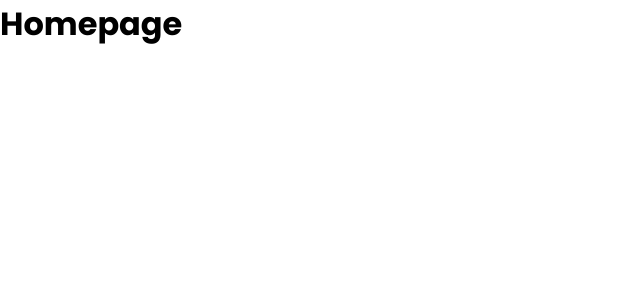
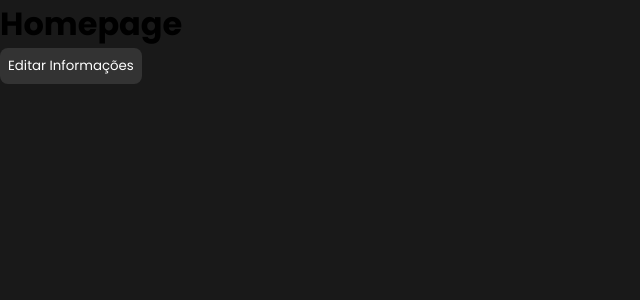
Before and after one commit to mikaellmiguel/Frontend-Tasks-Management, a React (Vite) app: page / in a window 1280 px wide. Shown: the top 300 px of the page, without its empty margins (0-640 px from the left). Built offline with nearby package versions, Linux system fonts and the light colour scheme.

Commit message:
feat: criação do componente Button

```diff
--- /dev/null
+++ b/src/components/Button/index.jsx
@@ -0,0 +1,10 @@
+/* eslint-disable react/prop-types */
+import { Container } from "./styles";
+
+export const Button = ({text, ...rest }) => {
+    return (
+        <Container {...rest}>
+            {text}
+        </Container>
+    );
+};
--- /dev/null
+++ b/src/components/Button/styles.js
@@ -0,0 +1,10 @@
+import styled from "styled-components";
+
+export const Container = styled.button`
+  background-color: ${(props) => props.backgroundColor || "#444444"};
+  color: ${(props) => props.color || "#FFFFFF"};
+  padding: 0.5rem;
+  border: none;
+  cursor: pointer;
+  border-radius: 0.5rem;
+`;
--- a/src/pages/Homepage/index.jsx
+++ b/src/pages/Homepage/index.jsx
@@ -1,7 +1,11 @@
+import { Button } from "../../components/Button";
+import { Container } from "./styles";
+
 export function Homepage() {
   return (
-    <div>
+    <Container>
       <h1>Homepage</h1>
-    </div>
+      <Button text="Editar Informações" backgroundColor="#333333" />
+    </Container>
   );
 }
--- a/src/pages/Homepage/styles.js
+++ b/src/pages/Homepage/styles.js
@@ -0,0 +1,6 @@
+import styled from "styled-components";
+
+export const Container = styled.div`
+    background-color: #191919;
+    min-height: 100vh;
+`
```
